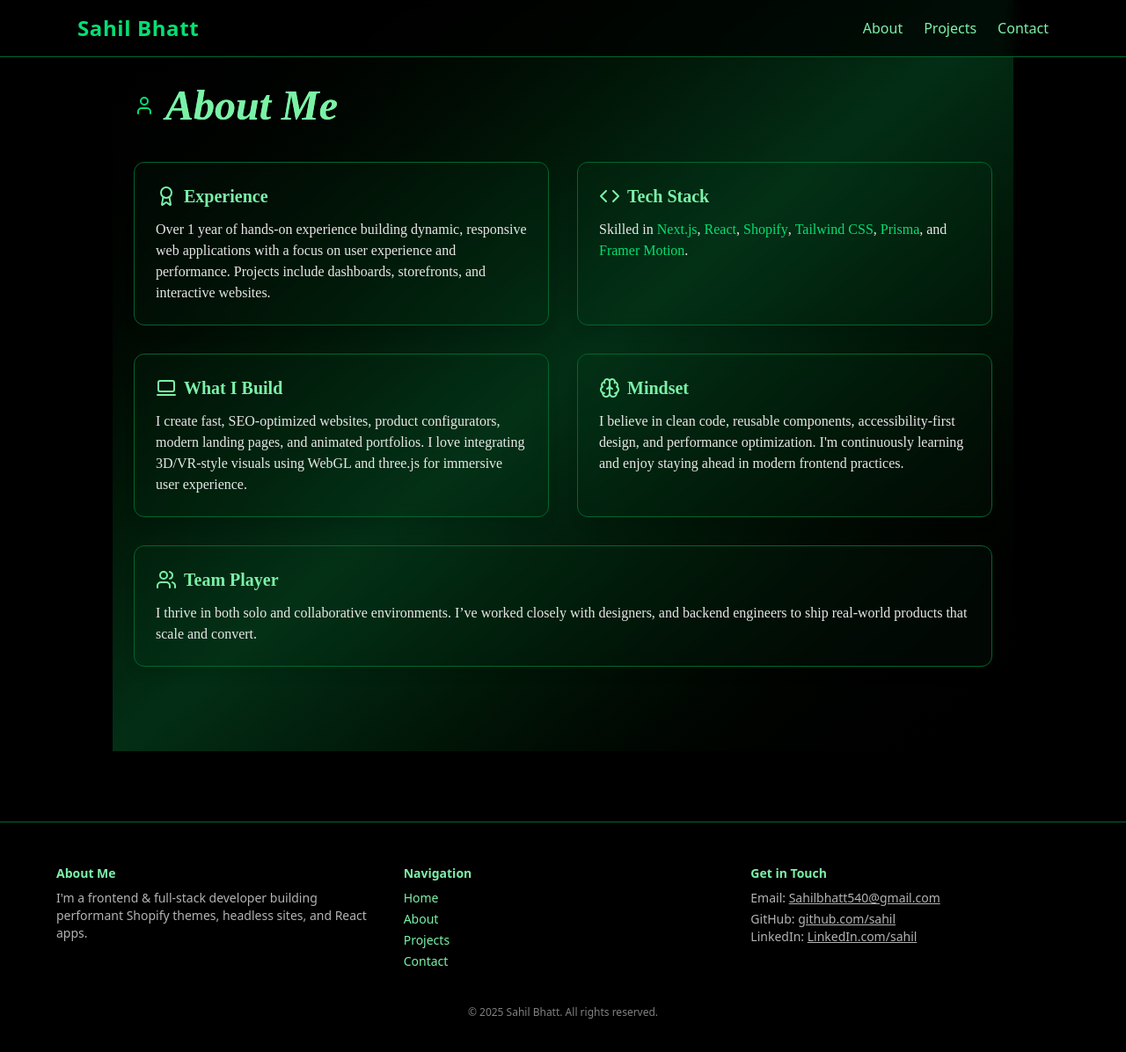
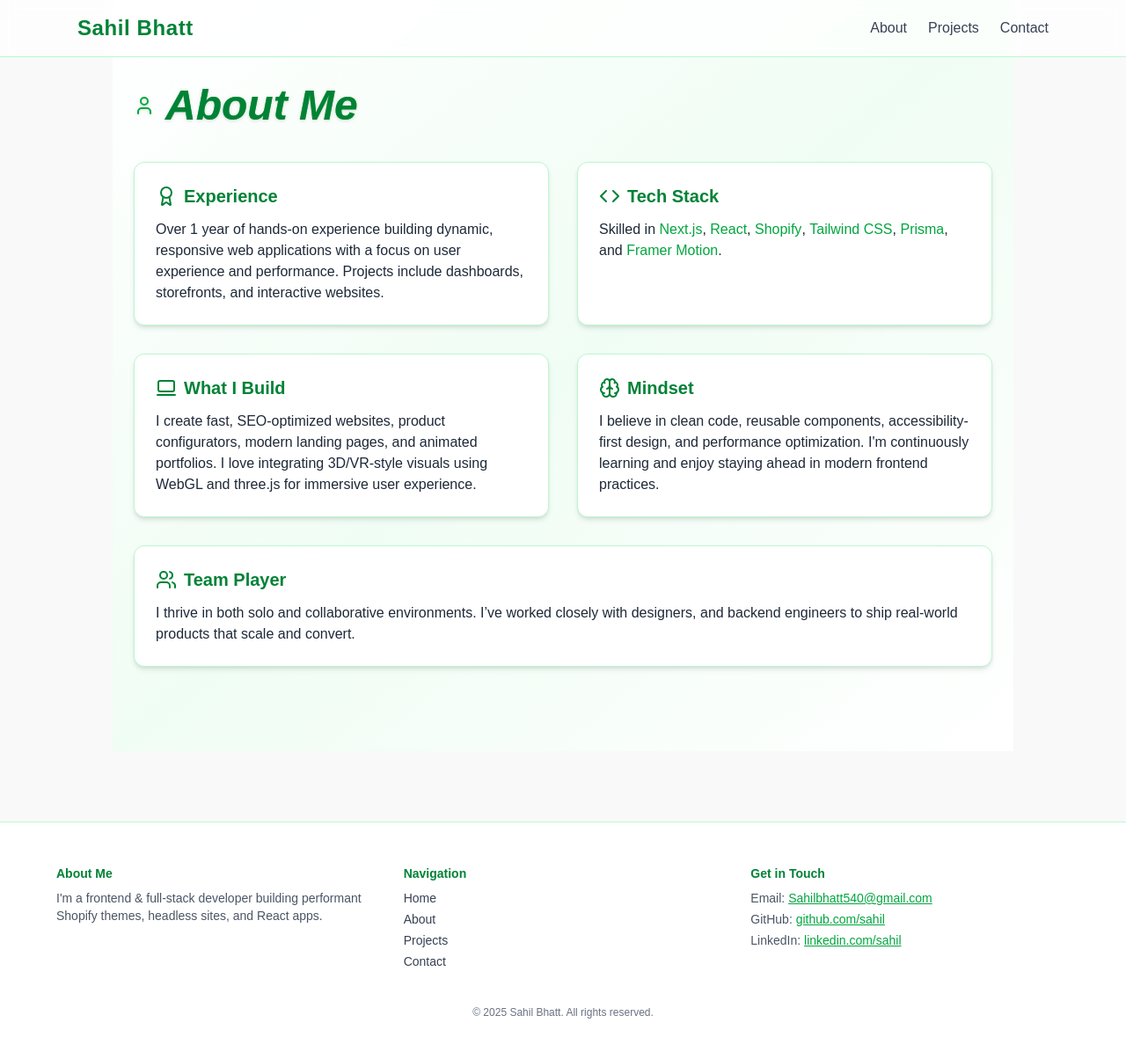
Before and after one commit to sahilbhatt01/My-Portfolio, a Next.js app: page /about in a window 1280 px wide. Shown: the top 1196 px of the page at 88% size. Built offline with nearby package versions, Linux system fonts and the light colour scheme.

Commit message:
Initial commit

```diff
--- a/src/app/about/page.tsx
+++ b/src/app/about/page.tsx
@@ -4,60 +4,91 @@ import { User, Award, Code, Laptop2, Brain, Users } from 'lucide-react';
 
 export default function AboutPage() {
   return (
-    <section className="px-6 py-24 max-w-5xl mx-auto bg-gradient-to-br from-black via-green-950 to-black font-[Poppins]">
+    <section className="px-6 py-24 max-w-5xl mx-auto bg-gradient-to-br from-white via-green-50 to-white font-josefin">
       <motion.h2
-        className="text-4xl md:text-5xl font-extrabold italic text-transparent bg-clip-text bg-gradient-to-r from-green-400 via-lime-400 to-green-500 drop-shadow mb-10 flex items-center gap-3"
+        className="text-4xl md:text-5xl font-extrabold italic text-transparent bg-clip-text bg-gradient-to-r from-green-500 via-lime-500 to-green-600 drop-shadow mb-10 flex items-center gap-3"
         initial={{ x: -40, opacity: 0 }}
         animate={{ x: 0, opacity: 1 }}
         transition={{ duration: 0.6 }}
       >
-        <User className="text-green-400" /> About Me
+        <User className="text-green-600" /> About Me
       </motion.h2>
 
       <motion.div
-        className="grid grid-cols-1 md:grid-cols-2 gap-8 text-white/90"
+        className="grid grid-cols-1 md:grid-cols-2 gap-8 text-gray-800"
         initial={{ opacity: 0 }}
         animate={{ opacity: 1 }}
         transition={{ delay: 0.3, duration: 0.6 }}
       >
+        {/* Experience Card */}
         <motion.div
           whileHover={{ scale: 1.03 }}
-          className="bg-green-900/10 p-6 rounded-xl border border-green-800 shadow-lg backdrop-blur"
+          className="bg-white p-6 rounded-xl border border-green-200 shadow-md transition duration-300"
         >
-          <h3 className="text-xl font-semibold text-green-300 mb-3 flex items-center gap-2"><Award /> Experience</h3>
-          <p>Over 1 year of hands-on experience building dynamic, responsive web applications with a focus on user experience and performance. Projects include dashboards, storefronts, and interactive websites.</p>
+          <h3 className="text-xl font-semibold text-green-700 mb-3 flex items-center gap-2">
+            <Award /> Experience
+          </h3>
+          <p>
+            Over 1 year of hands-on experience building dynamic, responsive web applications with a focus on user experience and performance. Projects include dashboards, storefronts, and interactive websites.
+          </p>
         </motion.div>
 
+        {/* Tech Stack Card */}
         <motion.div
           whileHover={{ scale: 1.03 }}
-          className="bg-green-900/10 p-6 rounded-xl border border-green-800 shadow-lg backdrop-blur"
+          className="bg-white p-6 rounded-xl border border-green-200 shadow-md transition duration-300"
         >
-          <h3 className="text-xl font-semibold text-green-300 mb-3 flex items-center gap-2"><Code /> Tech Stack</h3>
-          <p>Skilled in <span className="text-green-400 font-medium">Next.js</span>, <span className="text-green-400 font-medium">React</span>, <span className="text-green-400 font-medium">Shopify</span>, <span className="text-green-400 font-medium">Tailwind CSS</span>, <span className="text-green-400 font-medium">Prisma</span>, and <span className="text-green-400 font-medium">Framer Motion</span>.</p>
+          <h3 className="text-xl font-semibold text-green-700 mb-3 flex items-center gap-2">
+            <Code /> Tech Stack
+          </h3>
+          <p>
+            Skilled in{' '}
+            <span className="text-green-600 font-medium">Next.js</span>,{' '}
+            <span className="text-green-600 font-medium">React</span>,{' '}
+            <span className="text-green-600 font-medium">Shopify</span>,{' '}
+            <span className="text-green-600 font-medium">Tailwind CSS</span>,{' '}
+            <span className="text-green-600 font-medium">Prisma</span>, and{' '}
+            <span className="text-green-600 font-medium">Framer Motion</span>.
+          </p>
         </motion.div>
 
+        {/* What I Build Card */}
         <motion.div
           whileHover={{ scale: 1.03 }}
-          className="bg-green-900/10 p-6 rounded-xl border border-green-800 shadow-lg backdrop-blur"
+          className="bg-white p-6 rounded-xl border border-green-200 shadow-md transition duration-300"
         >
-          <h3 className="text-xl font-semibold text-green-300 mb-3 flex items-center gap-2"><Laptop2 /> What I Build</h3>
-          <p>I create fast, SEO-optimized websites, product configurators, modern landing pages, and animated portfolios. I love integrating 3D/VR-style visuals using WebGL and three.js for immersive user experience.</p>
+          <h3 className="text-xl font-semibold text-green-700 mb-3 flex items-center gap-2">
+            <Laptop2 /> What I Build
+          </h3>
+          <p>
+            I create fast, SEO-optimized websites, product configurators, modern landing pages, and animated portfolios. I love integrating 3D/VR-style visuals using WebGL and three.js for immersive user experience.
+          </p>
         </motion.div>
 
+        {/* Mindset Card */}
         <motion.div
           whileHover={{ scale: 1.03 }}
-          className="bg-green-900/10 p-6 rounded-xl border border-green-800 shadow-lg backdrop-blur"
+          className="bg-white p-6 rounded-xl border border-green-200 shadow-md transition duration-300"
         >
-          <h3 className="text-xl font-semibold text-green-300 mb-3 flex items-center gap-2"><Brain /> Mindset</h3>
-          <p>{`I believe in clean code, reusable components, accessibility-first design, and performance optimization. I'm continuously learning and enjoy staying ahead in modern frontend practices.`}</p>
+          <h3 className="text-xl font-semibold text-green-700 mb-3 flex items-center gap-2">
+            <Brain /> Mindset
+          </h3>
+          <p>
+            I believe in clean code, reusable components, accessibility-first design, and performance optimization. I'm continuously learning and enjoy staying ahead in modern frontend practices.
+          </p>
         </motion.div>
 
+        {/* Team Player Card */}
         <motion.div
           whileHover={{ scale: 1.03 }}
-          className="bg-green-900/10 p-6 rounded-xl border border-green-800 shadow-lg backdrop-blur col-span-full"
+          className="bg-white p-6 rounded-xl border border-green-200 shadow-md transition duration-300 col-span-full"
         >
-          <h3 className="text-xl font-semibold text-green-300 mb-3 flex items-center gap-2"><Users /> Team Player</h3>
-          <p>I thrive in both solo and collaborative environments. I’ve worked closely with designers, and backend engineers to ship real-world products that scale and convert.</p>
+          <h3 className="text-xl font-semibold text-green-700 mb-3 flex items-center gap-2">
+            <Users /> Team Player
+          </h3>
+          <p>
+            I thrive in both solo and collaborative environments. I’ve worked closely with designers, and backend engineers to ship real-world products that scale and convert.
+          </p>
         </motion.div>
       </motion.div>
     </section>
--- a/src/app/contact/page.tsx
+++ b/src/app/contact/page.tsx
@@ -4,66 +4,66 @@ import { Mail, Send, Phone, MapPin, AtSign } from 'lucide-react';
 
 export default function ContactPage() {
   return (
-    <section className="px-6 py-24 max-w-3xl mx-auto bg-gradient-to-br from-black via-green-950 to-black font-[Poppins]">
+    <section className="px-6 py-24 max-w-3xl mx-auto bg-gradient-to-br from-white via-green-50 to-white font-josefin">
       <motion.h2
-        className="text-4xl md:text-5xl font-extrabold italic text-transparent bg-clip-text bg-gradient-to-r from-green-400 via-lime-400 to-green-500 drop-shadow mb-10 flex items-center gap-3"
+        className="text-4xl md:text-5xl font-extrabold italic text-transparent bg-clip-text bg-gradient-to-r from-green-500 via-lime-500 to-green-600 drop-shadow mb-10 flex items-center gap-3"
         initial={{ y: -10, opacity: 0 }}
         animate={{ y: 0, opacity: 1 }}
         transition={{ duration: 0.5 }}
       >
-        <Mail className="text-green-400" /> Contact
+        <Mail className="text-green-600" /> Contact
       </motion.h2>
 
       <motion.div
-        className="grid md:grid-cols-2 gap-8 text-white/90 mb-12"
+        className="grid md:grid-cols-2 gap-8 text-gray-800 mb-12"
         initial={{ opacity: 0 }}
         animate={{ opacity: 1 }}
         transition={{ delay: 0.3 }}
       >
         <div className="flex items-start gap-4">
-          <Phone className="text-green-400 mt-1" />
+          <Phone className="text-green-600 mt-1" />
           <div>
-            <p className="text-green-300 font-medium">Phone</p>
-            <p className="text-white/80">+91 8894587663</p>
+            <p className="text-green-700 font-medium">Phone</p>
+            <p className="text-gray-700">+91 8894587663</p>
           </div>
         </div>
         <div className="flex items-start gap-4">
-          <AtSign className="text-green-400 mt-1" />
+          <AtSign className="text-green-600 mt-1" />
           <div>
-            <p className="text-green-300 font-medium">Email</p>
-            <p className="text-white/80">sahilbhatt540@gmail.com</p>
+            <p className="text-green-700 font-medium">Email</p>
+            <p className="text-gray-700">sahilbhatt540@gmail.com</p>
           </div>
         </div>
         <div className="flex items-start gap-4">
-          <MapPin className="text-green-400 mt-1" />
+          <MapPin className="text-green-600 mt-1" />
           <div>
-            <p className="text-green-300 font-medium">Location</p>
-            <p className="text-white/80">Himachal Pradesh, India</p>
+            <p className="text-green-700 font-medium">Location</p>
+            <p className="text-gray-700">Himachal Pradesh, India</p>
           </div>
         </div>
       </motion.div>
 
       <motion.form
-        className="flex flex-col gap-4 bg-green-900/10 p-6 rounded-xl border border-green-800 shadow-lg backdrop-blur"
+        className="flex flex-col gap-4 bg-white border border-green-200 p-6 rounded-xl shadow-md transition duration-300"
         initial={{ opacity: 0, y: 20 }}
         animate={{ opacity: 1, y: 0 }}
         transition={{ delay: 0.4 }}
       >
         <input
           placeholder="Your Name"
-          className="p-3 rounded bg-green-900 text-white placeholder-white/70 focus:outline-none focus:ring-2 focus:ring-green-500"
+          className="p-3 rounded border border-gray-300 text-gray-800 placeholder-gray-400 focus:outline-none focus:ring-2 focus:ring-green-500"
         />
         <input
           type="email"
           placeholder="Your Email"
-          className="p-3 rounded bg-green-900 text-white placeholder-white/70 focus:outline-none focus:ring-2 focus:ring-green-500"
+          className="p-3 rounded border border-gray-300 text-gray-800 placeholder-gray-400 focus:outline-none focus:ring-2 focus:ring-green-500"
         />
         <textarea
           placeholder="Your Message"
-          className="p-3 rounded bg-green-900 text-white placeholder-white/70 focus:outline-none focus:ring-2 focus:ring-green-500"
+          className="p-3 rounded border border-gray-300 text-gray-800 placeholder-gray-400 focus:outline-none focus:ring-2 focus:ring-green-500"
           rows={5}
         />
-        <button className="bg-green-500 py-2 px-6 rounded hover:bg-green-600 text-black font-semibold flex items-center gap-2 transition-transform hover:scale-105">
+        <button className="bg-green-500 py-2 px-6 rounded hover:bg-green-600 text-white font-semibold flex items-center gap-2 transition-transform hover:scale-105">
           <Send size={18} /> Send Message
         </button>
       </motion.form>
--- a/src/app/globals.css
+++ b/src/app/globals.css
@@ -1,15 +1,10 @@
 @import "tailwindcss";
 @import url('https://fonts.googleapis.com/css2?family=Josefin+Sans:wght@400;700&display=swap');
+
 :root {
-  --background: #ffffff;
+  --background: #f9f9f9; /* Light background */
   --foreground: #171717;
-}
-
-@theme inline {
-  --color-background: var(--background);
-  --color-foreground: var(--foreground);
-  --font-sans: var(--font-geist-sans);
-  --font-mono: var(--font-geist-mono);
+  --font-sans: 'Josefin Sans', sans-serif;
 }
 
 @media (prefers-color-scheme: dark) {
@@ -18,27 +13,37 @@
     --foreground: #ededed;
   }
 }
+
 @tailwind base;
 @tailwind components;
 @tailwind utilities;
 
+/* Base styles */
 body {
-  @apply bg-black text-white font-sans scroll-smooth;
+  @apply bg-[var(--background)] text-[var(--foreground)] font-sans scroll-smooth;
+  font-family: 'Josefin Sans', sans-serif;
 }
 
+/* Inputs */
 input, textarea {
-  @apply bg-green-900 text-white rounded p-3 w-full;
+  @apply bg-white text-black rounded p-3 w-full border border-gray-300;
+  font-family: 'Josefin Sans', sans-serif;
 }
 
+/* Buttons */
 button {
   @apply bg-green-500 hover:bg-green-600 text-white font-semibold rounded px-6 py-2 w-full;
   transition: background-color 0.3s;
+  font-family: 'Josefin Sans', sans-serif;
 }
 
+/* Headings */
 h1, h2, h3, h4, h5 {
-  @apply text-green-300;
+  @apply text-green-700;
+  font-family: 'Josefin Sans', sans-serif;
 }
 
+/* Responsive typography & layout */
 @media (max-width: 640px) {
   h1 {
     @apply text-3xl;
--- a/src/app/layout.tsx
+++ b/src/app/layout.tsx
@@ -4,13 +4,14 @@ import Footer from '@/components/Footer';
 
 export const metadata = {
   title: 'Sahil Bhatt | Developer Portfolio',
-  description: 'Frontend & Full-Stack Developer Portfolio'
+  description: 'Frontend & Full-Stack Developer Portfolio',
 };
 
 export default function RootLayout({ children }: { children: React.ReactNode }) {
   return (
     <html lang="en">
-      <body className="bg-black text-white overflow-x-hidden">
+      <head />
+      <body className="bg-white text-black font-josefin overflow-x-hidden scroll-smooth">
         <Header />
         <main>{children}</main>
         <Footer />
--- a/src/app/page.tsx
+++ b/src/app/page.tsx
@@ -5,7 +5,7 @@ import { Github, Linkedin, Facebook } from 'lucide-react';
 
 export default function Home() {
   return (
-    <section className="min-h-screen flex flex-col items-center justify-center text-center px-6 py-24 bg-gradient-to-br from-black via-green-950 to-black font-[Poppins]">
+    <section className="min-h-screen flex flex-col items-center justify-center text-center px-6 py-24 bg-gradient-to-br from-white via-green-50 to-white font-josefin">
       <motion.div
         initial={{ opacity: 0, y: 40 }}
         animate={{ opacity: 1, y: 0 }}
@@ -17,11 +17,11 @@ export default function Home() {
           alt="Sahil Bhatt"
           width={200}
           height={200}
-          className="rounded-full mb-6 border-4 border-green-400 shadow-2xl hover:scale-105 transition-transform"
+          className="rounded-full mb-6 border-4 border-green-500 shadow-2xl hover:scale-105 transition-transform"
         />
 
         <motion.h1
-          className="text-5xl md:text-6xl font-extrabold italic bg-gradient-to-r from-green-300 via-lime-400 to-green-500 text-transparent bg-clip-text drop-shadow-lg"
+          className="text-5xl md:text-6xl font-extrabold italic bg-gradient-to-r from-green-600 via-lime-600 to-green-500 text-transparent bg-clip-text drop-shadow-md"
           initial={{ scale: 0.8, rotate: -2 }}
           animate={{ scale: 1, rotate: 0 }}
           transition={{ delay: 0.4, duration: 0.6, type: 'spring' }}
@@ -30,12 +30,12 @@ export default function Home() {
         </motion.h1>
 
         <motion.p
-          className="text-lg mt-5 max-w-2xl text-white/80 leading-relaxed"
+          className="text-lg mt-5 max-w-2xl text-gray-700 leading-relaxed"
           initial={{ opacity: 0, y: 10 }}
           animate={{ opacity: 1, y: 0 }}
           transition={{ delay: 0.6 }}
         >
-          I craft beautiful and functional web experiences with <span className="text-green-400 font-semibold">React</span>, <span className="text-green-400 font-semibold">Next.js</span>, and <span className="text-green-400 font-semibold">Shopify</span>. Passionate about animation, 3D design, and performance.
+          I craft beautiful and functional web experiences with <span className="text-green-600 font-semibold">React</span>, <span className="text-green-600 font-semibold">Next.js</span>, and <span className="text-green-600 font-semibold">Shopify</span>. Passionate about animation, 3D design, and performance.
         </motion.p>
 
         <motion.div
@@ -44,13 +44,13 @@ export default function Home() {
           animate={{ opacity: 1, y: 0 }}
           transition={{ delay: 0.7 }}
         >
-          <a href="https://github.com/sahilbhatt01" target="_blank" rel="noopener noreferrer" className="text-green-300 hover:text-white transition hover:scale-110">
+          <a href="https://github.com/sahilbhatt01" target="_blank" rel="noopener noreferrer" className="text-green-600 hover:text-black transition hover:scale-110">
             <Github size={24} />
           </a>
-          <a href="https://www.linkedin.com/in/sahil-bhatt-a518132ba/" target="_blank" rel="noopener noreferrer" className="text-green-300 hover:text-white transition hover:scale-110">
+          <a href="https://www.linkedin.com/in/sahil-bhatt-a518132ba/" target="_blank" rel="noopener noreferrer" className="text-green-600 hover:text-black transition hover:scale-110">
             <Linkedin size={24} />
           </a>
-          <a href="https://www.facebook.com/sahil.bhatt.1426" target="_blank" rel="noopener noreferrer" className="text-green-300 hover:text-white transition hover:scale-110">
+          <a href="https://www.facebook.com/sahil.bhatt.1426" target="_blank" rel="noopener noreferrer" className="text-green-600 hover:text-black transition hover:scale-110">
             <Facebook size={24} />
           </a>
         </motion.div>
@@ -61,10 +61,10 @@ export default function Home() {
           animate={{ opacity: 1, y: 0 }}
           transition={{ delay: 0.8 }}
         >
-          <a href="/projects" className="bg-gradient-to-r from-green-400 to-lime-500 text-black px-6 py-2 rounded-full font-medium hover:scale-105 transition-transform shadow-lg">
+          <a href="/projects" className="bg-gradient-to-r from-green-400 to-lime-500 text-white px-6 py-2 rounded-full font-medium hover:scale-105 transition-transform shadow-md">
             View Projects
           </a>
-          <a href="/contact" className="border border-green-500 text-green-300 px-6 py-2 rounded-full font-medium hover:bg-green-500 hover:text-black transition shadow-md">
+          <a href="/contact" className="border border-green-600 text-green-700 px-6 py-2 rounded-full font-medium hover:bg-green-600 hover:text-white transition shadow-sm">
             Get In Touch
           </a>
         </motion.div>
--- a/src/components/Footer.tsx
+++ b/src/components/Footer.tsx
@@ -2,31 +2,44 @@ import Link from 'next/link';
 
 export default function Footer() {
   return (
-    <footer className="bg-black border-t border-green-800 text-green-300 px-6 py-12 mt-20">
+    <footer className="bg-white border-t border-green-200 text-gray-700 px-6 py-12 mt-20 font-josefin">
       <div className="max-w-6xl mx-auto grid grid-cols-1 sm:grid-cols-3 gap-8 text-sm">
+        {/* About Me */}
         <div>
-          <h3 className="font-bold mb-2">About Me</h3>
-          <p className="text-white/70">
-           {` I'm a frontend & full-stack developer building performant Shopify themes, headless sites, and React apps.`}
+          <h3 className="font-bold text-green-700 mb-2">About Me</h3>
+          <p className="text-gray-600">
+            {`I'm a frontend & full-stack developer building performant Shopify themes, headless sites, and React apps.`}
           </p>
         </div>
+
+        {/* Navigation */}
         <div>
-          <h3 className="font-bold mb-2">Navigation</h3>
+          <h3 className="font-bold text-green-700 mb-2">Navigation</h3>
           <ul className="space-y-1">
-            <li><Link href="/">Home</Link></li>
-            <li><Link href="/about">About</Link></li>
-            <li><Link href="/projects">Projects</Link></li>
-            <li><Link href="/contact">Contact</Link></li>
+            <li><Link href="/" className="hover:text-green-600 transition">Home</Link></li>
+            <li><Link href="/about" className="hover:text-green-600 transition">About</Link></li>
+            <li><Link href="/projects" className="hover:text-green-600 transition">Projects</Link></li>
+            <li><Link href="/contact" className="hover:text-green-600 transition">Contact</Link></li>
           </ul>
         </div>
+
+        {/* Contact */}
         <div>
-          <h3 className="font-bold mb-2">Get in Touch</h3>
-          <p className="text-white/70 mb-1">Email: <a href="mailto:sahilbhatt540@gmail.com" className="underline">Sahilbhatt540@gmail.com</a></p>
-          <p className="text-white/70">GitHub: <a href="https://github.com/sahilbhatt01" target="_blank" className="underline">github.com/sahil</a></p>
-          <p className="text-white/70">LinkedIn: <a href="https://www.linkedin.com/in/sahil-bhatt-a518132ba/" target="_blank" className="underline">LinkedIn.com/sahil</a></p>
+          <h3 className="font-bold text-green-700 mb-2">Get in Touch</h3>
+          <p className="text-gray-600 mb-1">
+            Email: <a href="mailto:sahilbhatt540@gmail.com" className="text-green-600 underline">Sahilbhatt540@gmail.com</a>
+          </p>
+          <p className="text-gray-600 mb-1">
+            GitHub: <a href="https://github.com/sahilbhatt01" target="_blank" rel="noopener noreferrer" className="text-green-600 underline">github.com/sahil</a>
+          </p>
+          <p className="text-gray-600">
+            LinkedIn: <a href="https://www.linkedin.com/in/sahil-bhatt-a518132ba/" target="_blank" rel="noopener noreferrer" className="text-green-600 underline">linkedin.com/sahil</a>
+          </p>
         </div>
       </div>
-      <div className="text-center mt-10 text-xs text-white/50">
+
+      {/* Copyright */}
+      <div className="text-center mt-10 text-xs text-gray-500">
         © {new Date().getFullYear()} Sahil Bhatt. All rights reserved.
       </div>
     </footer>
--- a/src/components/Header.tsx
+++ b/src/components/Header.tsx
@@ -13,36 +13,44 @@ export default function Header() {
   const [menuOpen, setMenuOpen] = useState(false);
 
   return (
-    <header className="fixed top-0 left-0 w-full bg-black/70 backdrop-blur z-50 border-b border-green-800">
+    <header className="fixed top-0 left-0 w-full bg-white/70 backdrop-blur z-50 border-b border-green-200 font-josefin">
       <div className="max-w-6xl mx-auto px-6 py-4 flex justify-between items-center">
         <Link href="/">
-          <span className="text-green-400 text-2xl font-bold tracking-wide">Sahil Bhatt</span>
+          <span className="text-green-700 text-2xl font-bold tracking-wide">Sahil Bhatt</span>
         </Link>
 
         {/* Desktop Nav */}
         <nav className="hidden md:flex space-x-6">
           {navItems.map((item) => (
-            <Link key={item.name} href={item.path} className="text-green-300 hover:text-white">
+            <Link
+              key={item.name}
+              href={item.path}
+              className="text-gray-700 hover:text-green-900 transition-colors"
+            >
               {item.name}
             </Link>
           ))}
         </nav>
 
         {/* Mobile Menu Icon */}
-        <button className="md:hidden text-green-400" onClick={() => setMenuOpen(!menuOpen)}>
+        <button
+          className="md:hidden text-green-700"
+          onClick={() => setMenuOpen(!menuOpen)}
+          aria-label="Toggle Menu"
+        >
           {menuOpen ? <X size={28} /> : <Menu size={28} />}
         </button>
       </div>
 
       {/* Mobile Dropdown */}
       {menuOpen && (
-        <div className="md:hidden bg-black border-t border-green-800 px-6 pb-4">
+        <div className="md:hidden bg-white border-t border-green-200 px-6 pb-4">
           <nav className="flex flex-col space-y-4 mt-2">
             {navItems.map((item) => (
               <Link
                 key={item.name}
                 href={item.path}
-                className="text-green-300 hover:text-white"
+                className="text-gray-700 hover:text-green-900 transition-colors"
                 onClick={() => setMenuOpen(false)}
               >
                 {item.name}
--- a/src/components/ProjectCard.tsx
+++ b/src/components/ProjectCard.tsx
@@ -6,12 +6,12 @@ export default function ProjectCard({ title, description }: { title: string; des
   return (
     <motion.div
       whileHover={{ scale: 1.05, rotateX: 2, rotateY: 2 }}
-      className="bg-gradient-to-br from-green-800/50 to-green-700/30 p-6 rounded-2xl shadow-xl border border-green-700 backdrop-blur-md transition-all"
+      className="bg-gradient-to-br from-green-100 to-white p-6 rounded-2xl shadow-xl border border-green-200 transition-all font-josefin"
     >
-      <h3 className="text-xl font-semibold text-green-300 mb-2 flex items-center gap-2">
+      <h3 className="text-xl font-semibold text-green-700 mb-2 flex items-center gap-2">
         <ExternalLink size={18} /> {title}
       </h3>
-      <p className="text-white/80">{description}</p>
+      <p className="text-gray-700">{description}</p>
     </motion.div>
   );
 }
```
Also changed, not shown: src/app/projects/page.tsx (+17 -15 lines), src/components/GardenScene.tsx (deleted, +0 -16 lines), src/components/Screne3D.tsx (deleted, +0 -24 lines).
